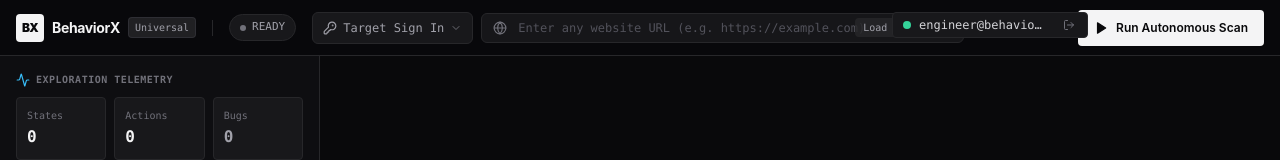
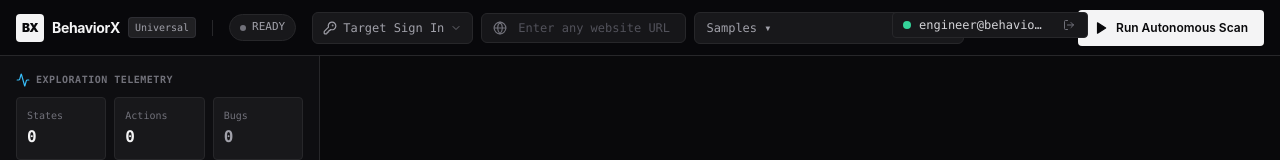
Before and after one commit to rasmiya06/behaviorx, a Next.js app: page / in a window 1280 px wide. Both pictures are taken after a click on the button "Sign In to Console". Shown: the top 160 px of the page. Built offline with nearby package versions, Linux system fonts and the light colour scheme.

Commit message:
refactor(ui): clean URL input bar and add real website sample presets

```diff
--- a/components/dashboard/TopNav.tsx
+++ b/components/dashboard/TopNav.tsx
@@ -196,7 +196,7 @@ export function TopNav({
             )}
           </div>
 
-          {/* Clean URL Input (Starts Empty or with Placeholder) */}
+          {/* Clean Universal URL Input */}
           <div className="relative flex-1 flex items-center">
             <Globe className="w-3.5 h-3.5 absolute left-3 text-zinc-500" />
             <input
@@ -205,16 +205,37 @@ export function TopNav({
               onChange={(e) => setUrl(e.target.value)}
               disabled={isScanning}
               placeholder="Enter any website URL (e.g. https://example.com)..."
-              className="w-full bg-zinc-900/90 border border-zinc-800 rounded-md pl-9 pr-24 py-1.5 text-xs font-mono text-zinc-200 placeholder:text-zinc-600 focus:outline-none focus:border-zinc-700 transition-colors disabled:opacity-50"
+              className="w-full bg-zinc-900/90 border border-zinc-800 rounded-md pl-9 pr-3 py-1.5 text-xs font-mono text-zinc-200 placeholder:text-zinc-600 focus:outline-none focus:border-zinc-700 transition-colors disabled:opacity-50"
             />
-            <button
-              onClick={handleLoadSample}
-              type="button"
-              className="absolute right-2 text-[10px] font-mono text-zinc-400 hover:text-zinc-200 bg-zinc-800/80 hover:bg-zinc-800 px-2 py-0.5 rounded transition-colors"
-              title="Quickly fill NovaStore demo testbed"
+          </div>
+
+          {/* Quick Real Websites Preset Dropdown */}
+          <div className="relative">
+            <select
+              onChange={(e) => {
+                const val = e.target.value;
+                if (!val) return;
+                setUrl(val);
+                if (val.includes('demo-app')) {
+                  setAuthEmail('alex@novastore.internal');
+                  setAuthPassword('password123');
+                  setEnableAuth(true);
+                } else if (val.includes('quotes.toscrape.com')) {
+                  setAuthEmail('admin');
+                  setAuthPassword('admin');
+                  setEnableAuth(true);
+                }
+              }}
+              value=""
+              className="h-8 px-2 bg-zinc-900 border border-zinc-800 rounded-md text-xs font-mono text-zinc-400 hover:text-zinc-200 focus:outline-none focus:border-zinc-700 cursor-pointer"
+              title="Select a sample real website to test"
             >
-              Load NovaStore
-            </button>
+              <option value="" disabled>Samples ▾</option>
+              <option value="https://example.com">example.com (Clean)</option>
+              <option value="https://news.ycombinator.com">news.ycombinator.com (HN)</option>
+              <option value="https://quotes.toscrape.com">quotes.toscrape.com (Login Site)</option>
+              <option value="http://localhost:3000/demo-app">NovaStore (3 Bugs Demo)</option>
+            </select>
           </div>
 
           {url && (
--- a/lib/crawler/state-hasher.ts
+++ b/lib/crawler/state-hasher.ts
@@ -17,13 +17,19 @@ export function computeStateId(pathname: string, landmarks: string[]): string {
 }
 
 export function generateStateLabel(pathname: string, title?: string): string {
+  // If the page has a real title, prioritize it!
+  if (title && title.trim().length > 0 && title.length < 32) {
+    return title.trim();
+  }
+
   const clean = pathname.replace(/\/$/, '') || '/';
-  if (clean === '/demo-app' || clean === '/') return 'Store Catalog';
-  if (clean.includes('/cart')) return 'Shopping Cart';
-  if (clean.includes('/checkout')) return 'Checkout Form';
-  if (clean.includes('/forgot-password')) return 'Forgot Password Trap';
+  if (clean === '/demo-app') return 'NovaStore Catalog';
+  if (clean.includes('/cart')) return 'Cart';
+  if (clean.includes('/checkout')) return 'Checkout';
+  if (clean.includes('/forgot-password')) return 'Recovery Trap';
+  if (clean.includes('/login') || clean.includes('/sign-in')) return 'Sign In';
 
-  if (title && title.length < 24) return title;
+  if (title && title.length < 50) return title.slice(0, 30);
   const parts = clean.split('/').filter(Boolean);
-  return parts.length > 0 ? parts[parts.length - 1].toUpperCase() : 'ROOT';
+  return parts.length > 0 ? parts[parts.length - 1].toUpperCase() : 'Home';
 }
```
